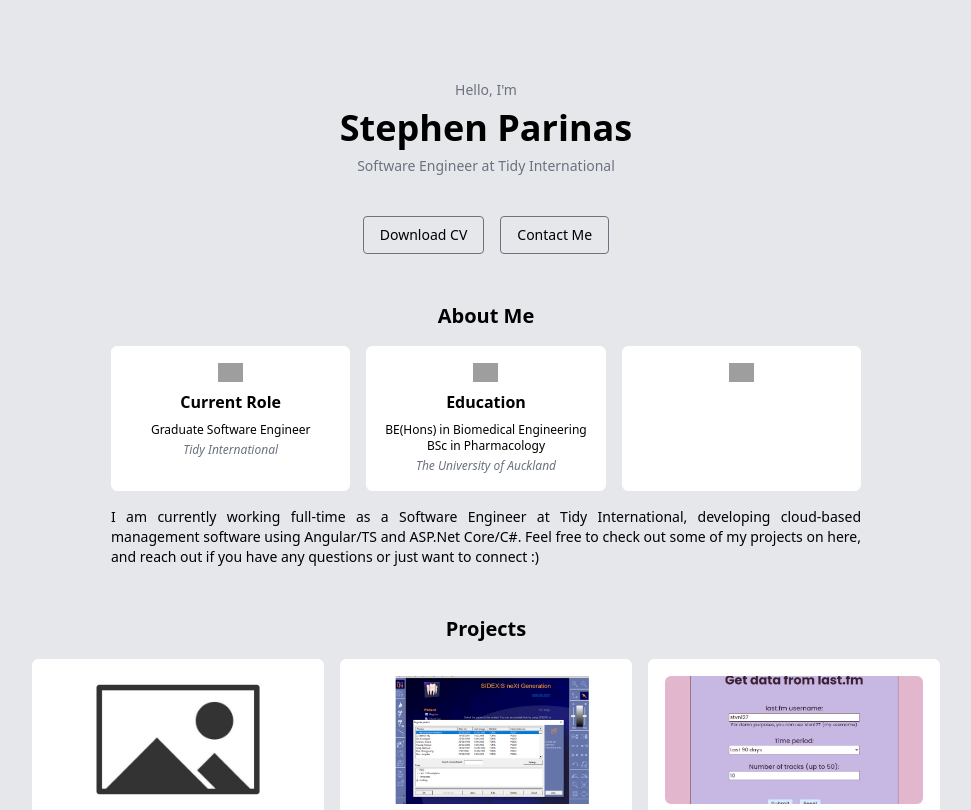
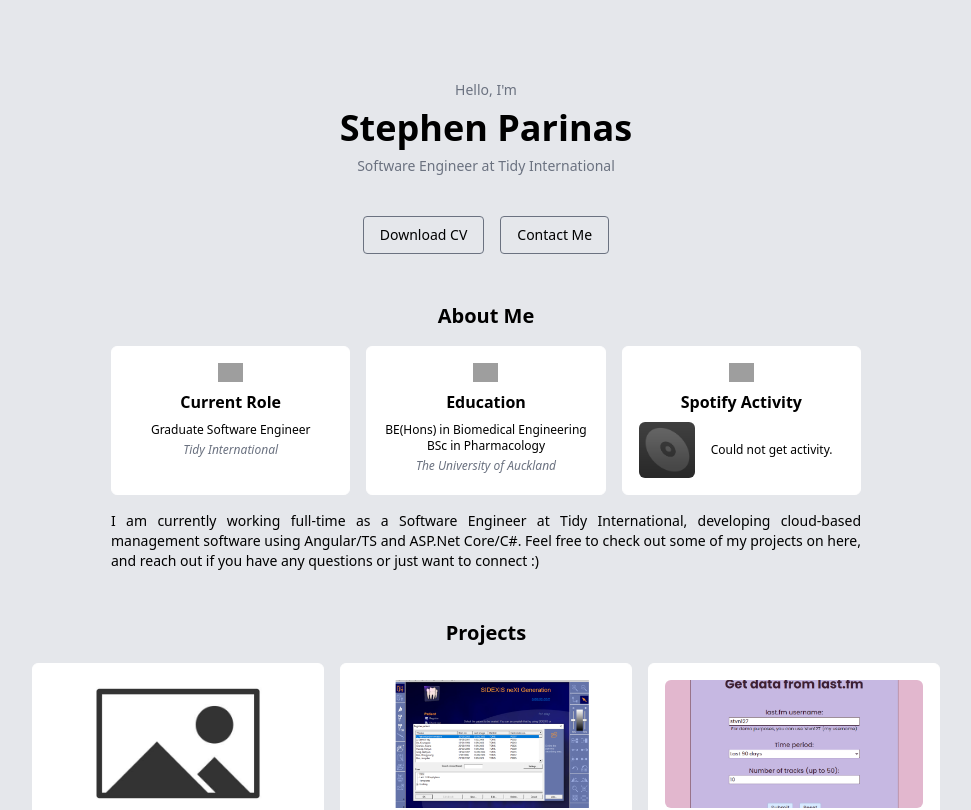
Before and after one commit to stephen-parinas/stephen-parinas.github.io, a React (Vite) app: page / in a window 1280 px wide. Shown: the top 810 px of the page, without its empty margins (154-1125 px from the left). Built offline with nearby package versions, Linux system fonts and the light colour scheme; no server answers; grey boxes are pictures that could not be loaded.

Commit message:
Spotify activity widget

```diff
--- /dev/null
+++ b/spotify/spotify.js
@@ -0,0 +1,119 @@
+import {formatDistanceToNow} from "date-fns";
+
+const getAccessToken = async () => {
+    const url = "https://accounts.spotify.com/api/token";
+
+    try {
+        const response = await fetch(url, {
+            method: "POST",
+            headers: {
+                Authorization: `Basic ${import.meta.env.VITE_SPOTIFY_AUTH_STRING}`,
+                "Content-Type": "application/x-www-form-urlencoded",
+            },
+            body: new URLSearchParams({
+                "grant_type": "refresh_token",
+                "refresh_token": import.meta.env.VITE_SPOTIFY_REFRESH_TOKEN
+            })
+        });
+
+        if (!response.ok) {
+            handleError(response);
+        }
+
+        return await response.json();
+    } catch (err) {
+        console.error(err.message);
+        return null;
+    }
+}
+
+const handler = async (url) => {
+    try {
+        const { access_token } = await getAccessToken();
+
+        const response = await fetch(url, {
+            headers: {
+                Authorization: `Bearer ${access_token}`,
+            },
+        });
+
+        if (!response.ok) {
+            handleError(response);
+        }
+
+        return response;
+    } catch (err) {
+        console.error(err.message);
+        return null;
+    }
+}
+
+const getCurrentTrack = async () => {
+    const url = "https://api.spotify.com/v1/me/player/currently-playing";
+    return handler(url);
+}
+
+const getLastPlayedTrack = async () => {
+    const url = "https://api.spotify.com/v1/me/player/recently-played?limit=1";
+    return handler(url);
+}
+
+export default async function getTrackData() {
+    const lastPlayedResponse = await getLastPlayedTrack();
+
+    try {
+        if (lastPlayedResponse.status === 204 || lastPlayedResponse.status >= 400) {
+            handleError(lastPlayedResponse);
+        }
+
+        let track = await lastPlayedResponse.json();
+
+        if (!track.items[0]) {
+            throw new Error("Error: Could not get Spotify activity.");
+        }
+
+        let item = track.items[0].track;
+        let playedAt = formatDistanceToNow(new Date(track.items[0].played_at), { addSuffix: true });
+
+        const currentResponse = await getCurrentTrack();
+
+        if (currentResponse.status !== 204 && currentResponse.status < 400) {
+            track = await currentResponse.json();
+
+            if (track.is_playing && track.currently_playing_type === "track") {
+                item = track.item;
+                playedAt = null;
+            }
+        }
+
+        const artist = item.artists.map((artist) => artist.name).join(", ");
+        const title = item.name;
+        const trackId = item.id;
+        const trackUrl = item.external_urls.spotify;
+        const albumImageUrl = item.album.images[0].url;
+
+        return {
+            artist,
+            title,
+            trackId,
+            trackUrl,
+            albumImageUrl,
+            playedAt
+        };
+    } catch (err) {
+        console.error(err.message);
+    }
+}
+
+function handleError(response) {
+    if (response.status === 401) {
+        throw new Error("Unauthorized: Access token expired or invalid");
+    } else if (response.status === 403) {
+        throw new Error("Forbidden: Insufficient scope");
+    } else if (response.status === 429) {
+        const retryAfter = response.headers.get('Retry-After');
+        throw new Error(`Rate limited: Retry after ${retryAfter} seconds`);
+    } else {
+        throw new Error(`API Error: ${response.status} ${response.statusText}`);
+    }
+}
--- a/src/components/AboutMe.jsx
+++ b/src/components/AboutMe.jsx
@@ -1,4 +1,5 @@
 import {card, cardHover} from "./common.js";
+import SpotifyWidget from "./SpotifyWidget.jsx";
 
 export default function AboutMe() {
     return (
@@ -35,6 +36,8 @@
                          alt="spotify"
                          width="25"
                     ></img>
+                    <p className="font-semibold my-2">Spotify Activity</p>
+                    <SpotifyWidget />
                 </div>
             </div>
 
--- /dev/null
+++ b/src/components/SpotifyWidget.jsx
@@ -0,0 +1,54 @@
+import {useEffect, useState} from "react";
+import getTrackData from "../../spotify/spotify.js";
+
+export default function SpotifyWidget() {
+    const [loading, setLoading] = useState(true);
+    const [result, setResult] = useState(null);
+
+    useEffect(() => {
+        getTrackData().then((result) => {
+            setResult(result);
+            setLoading(false);
+        });
+
+        const interval = setInterval(() => {
+            getTrackData().then((result) => {
+                setResult(result);
+                setLoading(false);
+            });
+        }, 5000);
+
+        return () => clearInterval(interval);
+    }, []);
+
+    return (
+        <div className="flex gap-4 w-full items-center">
+            <a href={result?.trackUrl} target="_blank">
+                <img src={result?.albumImageUrl ?? "assets/no-album-art.png"} alt="spotify" className="h-14 rounded-md"></img>
+            </a>
+
+            {loading && (
+                <p className="text-xs text-left">Loading...</p>
+            )}
+
+            {!loading && !result && (
+                <p className="text-xs text-left">Could not get activity.</p>
+            )}
+
+            {!loading && result && (
+                <div className="text-left">
+                    <p className="text-xs font-semibold">{result.title ?? "Track Name"}</p>
+                    <p className="text-xs">{result.artist ?? "Artist"}</p>
+
+                    {!result.playedAt && (
+                        <p className="text-xs italic text-gray-500 mt-1">Now playing</p>
+                    )}
+
+                    {result.playedAt && (
+                        <p className="text-xs italic text-gray-500 mt-1">{result.playedAt}</p>
+                    )}
+                </div>
+            )}
+        </div>
+    )
+}
```
Also changed, not shown: public/assets/no-album-art.png (added).
